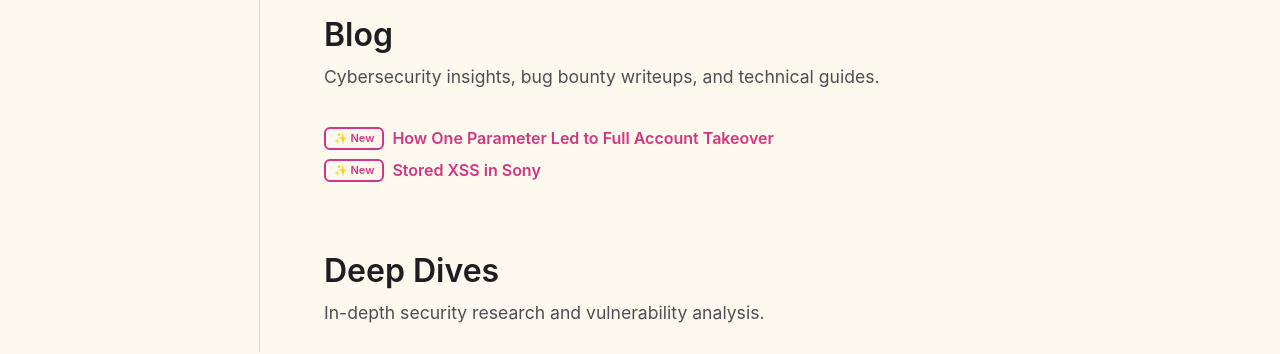
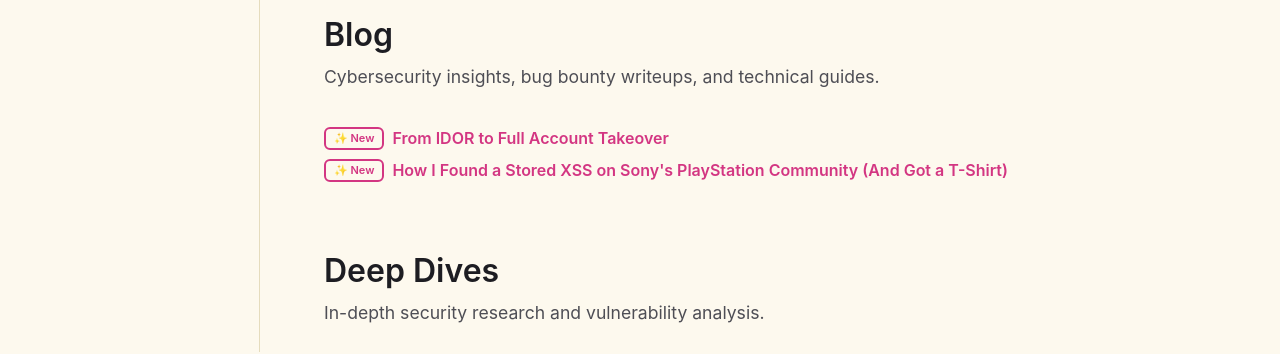
Before and after one commit to Ibrahim-sec/Ibrahim-sec.github.io, a Gatsby site: page / in a window 1280 px wide. Shown: the part 448-802 px from the top of the page. Built offline with nearby package versions, Linux system fonts and the light colour scheme; Gatsby itself is replaced by a stand-in of ours; some packages are replaced by stand-ins of ours; a web font is replaced by a local one.

Commit message:
Fix Titles

```diff
--- a/content/posts/2025-11-05-How-One-Parameter-Led-to-Full-Account-Takeover.md
+++ b/content/posts/2025-11-05-How-One-Parameter-Led-to-Full-Account-Takeover.md
@@ -1,6 +1,6 @@
 ---
 date: 2025-11-05
-title: 'How One Parameter Led to Full Account Takeover'
+title: 'From IDOR to Full Account Takeover'
 template: post
 slug: Chain-IDOR-Vulnerability-To-Account-Takeover
 categories:
--- a/content/posts/2025-11-05-sony-xss-stored-vulnerability.md
+++ b/content/posts/2025-11-05-sony-xss-stored-vulnerability.md
@@ -1,6 +1,6 @@
 ---
 date: 2025-11-05
-title: 'Stored XSS in Sony'
+title: "How I Found a Stored XSS on Sony's PlayStation Community (And Got a T-Shirt)"
 template: post
 slug: sony-xss-stored-vulnerability
 categories:
```
